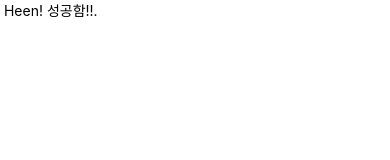
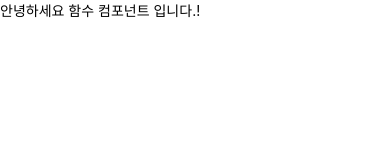
Before and after one commit to heeeun1207/react-native, a React Native app: screen / in a window 390 px wide. Shown: the top 160 px of the page. Built offline with nearby package versions, Linux system fonts and the light colour scheme.

Commit message:
함수 컴포넌트 불러오기

```diff
--- a/App.tsx
+++ b/App.tsx
@@ -1,13 +1,11 @@
 import React from 'react';
-import {SafeAreaView,View,Text } from 'react-native';
+import {SafeAreaView, View, Text} from 'react-native';
+import Greeting from './components/Greeting';
 
-const App = ()=> {
+const App = () => {
   return (
     <SafeAreaView>
-      <View>
-        <Text> Heen! 성공함!!. </Text>
-      </View>
-
+     <Greeting />
     </SafeAreaView>
   );
 };
--- /dev/null
+++ b/components/Greeting.js
@@ -0,0 +1,13 @@
+import React from "react";
+import { View,Text } from "react-native";
+
+//함수 컴포넌트
+function Greeting(){
+  return (
+    <View>
+        <Text>안녕하세요 함수 컴포넌트 입니다.!</Text>
+    </View>
+  );
+}
+
+export default Greeting;
```
